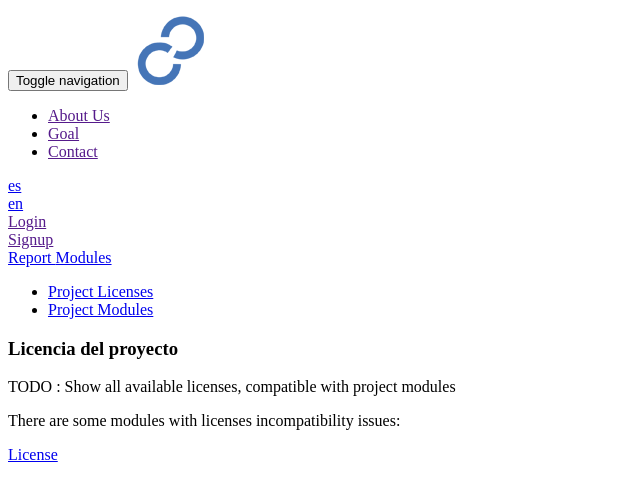
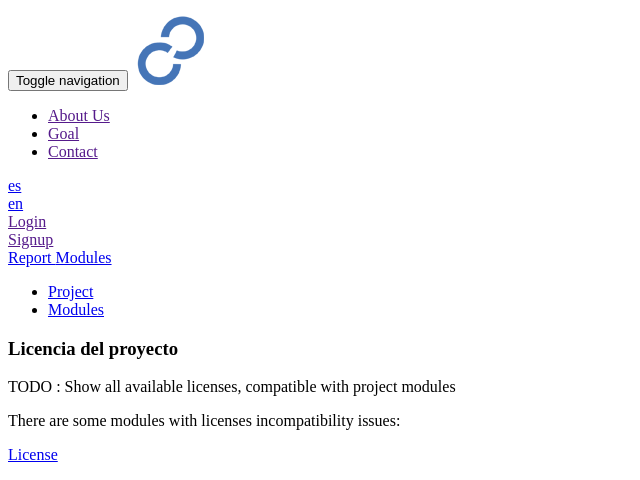
Before and after one commit to Cohaerentis/Licensium, a Yii app: the page made by app/views/project/view.php in a window 1280 px wide. Shown: the top 480 px of the page, without its empty margins (0-640 px from the left). Run offline with PHP 8.4 and a stand-in for Yii, Linux system fonts and the light colour scheme; the template is opened without the code that fills it, so the values that code supplies are empty; some libraries are stand-ins or nearby versions.

Commit message:
Change project tabs texts

```diff
--- a/app/views/project/view.php
+++ b/app/views/project/view.php
@@ -56,8 +56,8 @@ $createdate = $model->createDatePrint();
     </div>
     <div class="col-md-12 col-xs-12 info-project">
         <ul class="nav nav-tabs">
-          <li class="active"><a href="#licenses" data-toggle="tab">Project Licenses</a></li>
-          <li><a href="#modules" data-toggle="tab">Project Modules</a></li>
+          <li class="active"><a href="#licenses" data-toggle="tab"><?php echo Yii::t('app', 'Project'); ?></a></li>
+          <li><a href="#modules" data-toggle="tab"><?php echo Yii::t('app', 'Modules'); ?></a></li>
         </ul>
         <div id="content" class="tab-content">
             <div id="licenses" class="tab-pane active">
```
